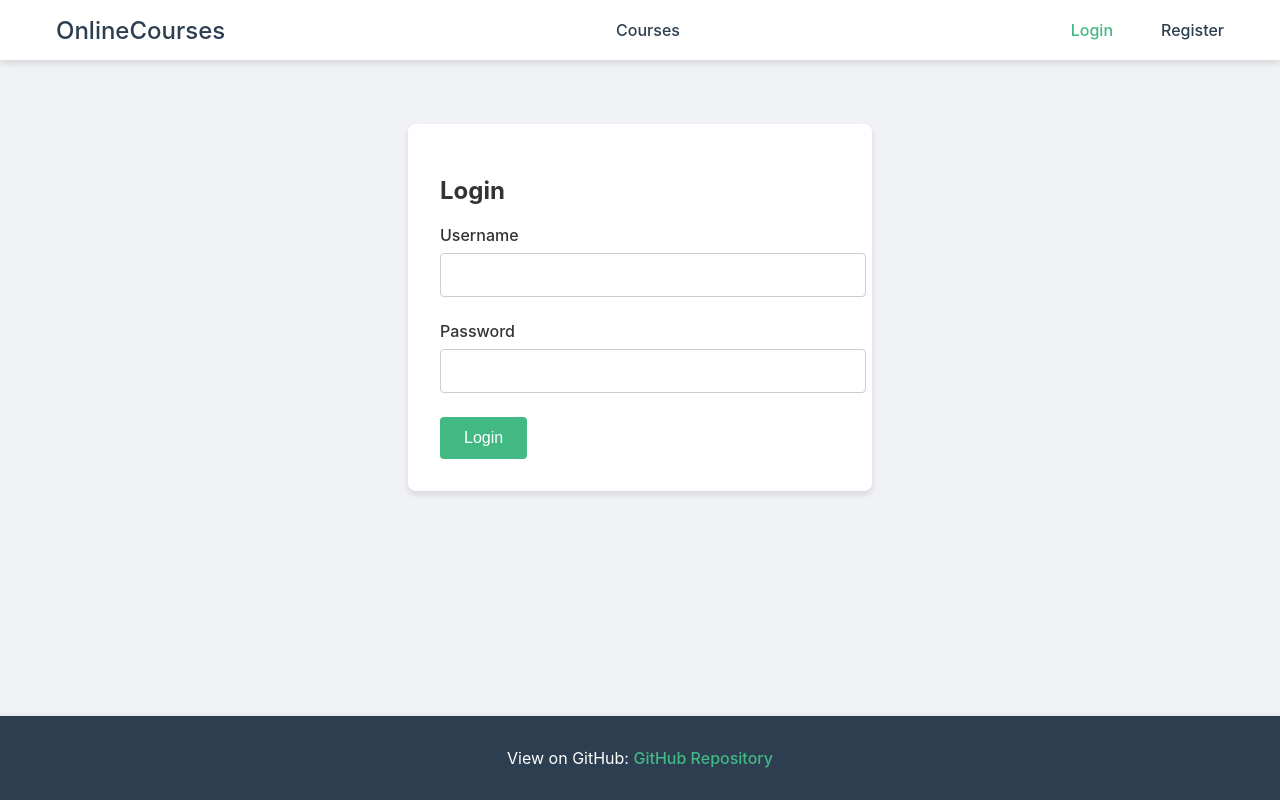
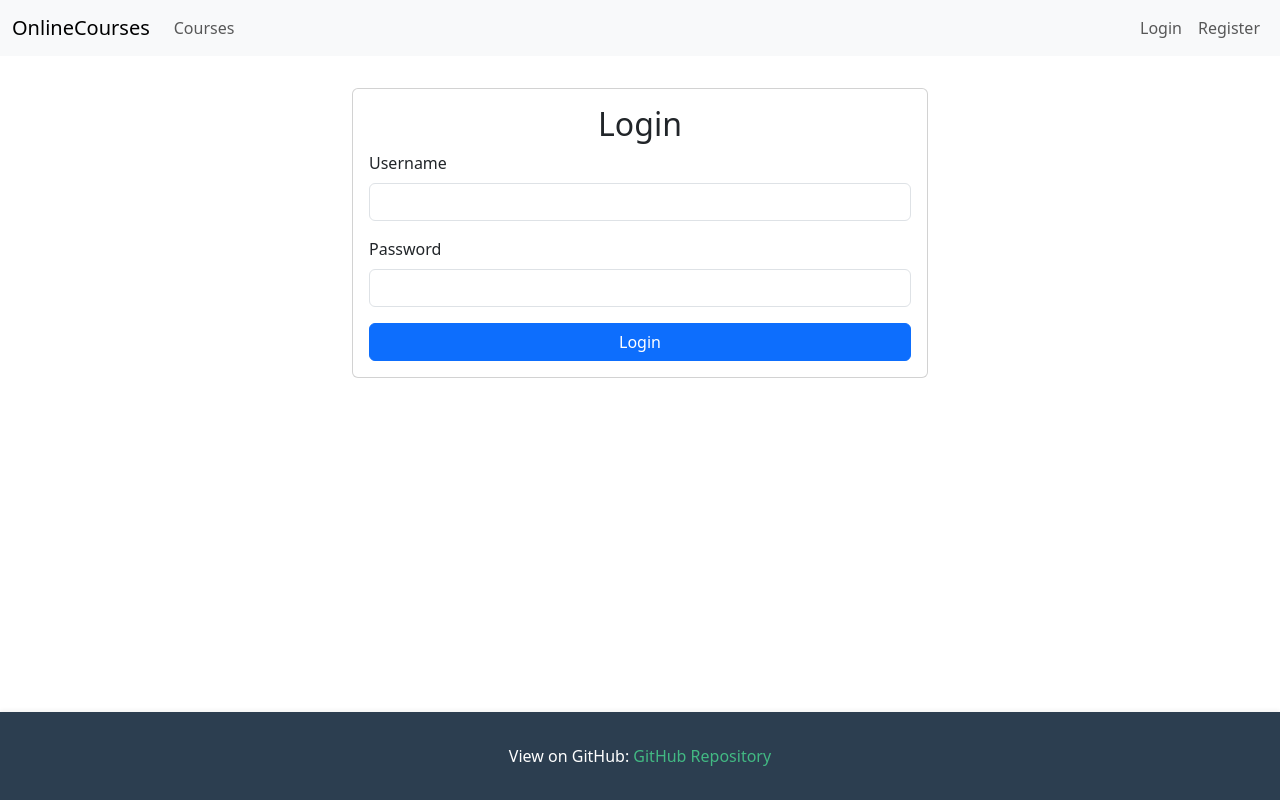
Before and after one commit to ruldak/vue_online_course, a Vue app: page /login in a window 1280 px wide. Built offline with nearby package versions, Linux system fonts and the light colour scheme.

Commit message:
change style to bootstrap

```diff
--- a/package.json
+++ b/package.json
@@ -9,7 +9,9 @@
     "preview": "vite preview"
   },
   "dependencies": {
+    "@popperjs/core": "^2.11.8",
     "axios": "^1.12.2",
+    "bootstrap": "^5.3.8",
     "js-cookie": "^3.0.5",
     "vue": "^3.5.22",
     "vue-router": "^4.6.3"
--- a/src/App.vue
+++ b/src/App.vue
@@ -1,23 +1,42 @@
 <template>
   <div id="app-container">
-    <header class="app-header">
-      <nav class="main-nav">
-        <router-link class="nav-brand" to="/">OnlineCourses</router-link>
-        <div class="nav-links">
-          <router-link to="/">Courses</router-link>
-          <router-link v-if="isLoggedIn" to="/my-courses">My Courses</router-link>
-        </div>
-        <div class="nav-auth">
-          <router-link v-if="isLoggedIn" to="/cart">Cart</router-link>
-          <template v-if="!isLoggedIn">
-            <router-link to="/login">Login</router-link>
-            <router-link to="/register">Register</router-link>
-          </template>
-          <a href="#" v-if="isLoggedIn" @click.prevent="logout">Logout</a>
+    <header>
+      <nav class="navbar navbar-expand-lg navbar-light bg-light">
+        <div class="container-fluid">
+          <router-link class="navbar-brand" to="/">OnlineCourses</router-link>
+          <button class="navbar-toggler" type="button" data-bs-toggle="collapse" data-bs-target="#navbarNav" aria-controls="navbarNav" aria-expanded="false" aria-label="Toggle navigation">
+            <span class="navbar-toggler-icon"></span>
+          </button>
+          <div class="collapse navbar-collapse" id="navbarNav">
+            <ul class="navbar-nav me-auto mb-2 mb-lg-0">
+              <li class="nav-item">
+                <router-link class="nav-link" to="/">Courses</router-link>
+              </li>
+              <li class="nav-item" v-if="isLoggedIn">
+                <router-link class="nav-link" to="/my-courses">My Courses</router-link>
+              </li>
+            </ul>
+            <ul class="navbar-nav">
+              <li class="nav-item" v-if="isLoggedIn">
+                <router-link class="nav-link" to="/cart">Cart</router-link>
+              </li>
+              <template v-if="!isLoggedIn">
+                <li class="nav-item">
+                  <router-link class="nav-link" to="/login">Login</router-link>
+                </li>
+                <li class="nav-item">
+                  <router-link class="nav-link" to="/register">Register</router-link>
+                </li>
+              </template>
+              <li class="nav-item" v-if="isLoggedIn">
+                <a class="nav-link" href="#" @click.prevent="logout">Logout</a>
+              </li>
+            </ul>
+          </div>
         </div>
       </nav>
     </header>
-    <main class="main-content">
+    <main class="main-content container-fluid">
       <router-view />
     </main>
 
@@ -133,98 +152,9 @@ body {
   width: 100%;
 }
 
-/* Header & Nav */
-.app-header {
-  background-color: var(--card-bg-color);
-  box-shadow: var(--box-shadow);
-  padding: 0 2rem;
-}
 
-.main-nav {
-  display: flex;
-  justify-content: space-between;
-  align-items: center;
-  height: 60px;
-  max-width: 1200px;
-  margin: 0 auto;
-}
 
-.main-nav a {
-  color: var(--secondary-color);
-  text-decoration: none;
-  padding: 0.5rem 1rem;
-  font-weight: 500;
-  transition: color 0.3s;
-}
 
-.main-nav a:hover, .main-nav a.router-link-exact-active {
-  color: var(--primary-color);
-}
-
-.nav-brand {
-  font-size: 1.5rem;
-  font-weight: bold;
-}
-
-.nav-links, .nav-auth {
-  display: flex;
-  gap: 1rem;
-}
-
-/* Form Styles */
-.form-container {
-  background: var(--card-bg-color);
-  padding: 2rem;
-  border-radius: var(--border-radius);
-  box-shadow: var(--box-shadow);
-  max-width: 400px;
-  margin: 2rem auto;
-}
-
-.form-group {
-  margin-bottom: 1.5rem;
-}
-
-.form-group label {
-  display: block;
-  margin-bottom: 0.5rem;
-  font-weight: 500;
-}
-
-.form-group input {
-  width: 100%;
-  padding: 0.75rem;
-  border: 1px solid #ccc;
-  border-radius: 4px;
-  font-size: 1rem;
-}
-
-/* Button Styles */
-.btn {
-  display: inline-block;
-  padding: 0.75rem 1.5rem;
-  border: none;
-  border-radius: 4px;
-  background-color: var(--primary-color);
-  color: white;
-  font-size: 1rem;
-  font-weight: 500;
-  cursor: pointer;
-  text-align: center;
-  text-decoration: none;
-  transition: background-color 0.3s;
-}
-
-.btn:hover {
-  background-color: #36a476;
-}
-
-.btn-danger {
-    background-color: #e74c3c;
-}
-.btn-danger:hover {
-    background-color: #c0392b;
-}
 
 /* Alert Styles */
 .alert {
--- a/src/main.js
+++ b/src/main.js
@@ -1,7 +1,10 @@
 import { createApp } from 'vue'
 import App from './App.vue'
 import router from './router'
+import 'bootstrap/dist/css/bootstrap.css'
 
 const app = createApp(App)
 app.use(router)
 app.mount('#app')
+
+import 'bootstrap/dist/js/bootstrap.js'
--- a/src/views/CartView.vue
+++ b/src/views/CartView.vue
@@ -3,41 +3,51 @@
     <h1>My Cart</h1>
     <div v-if="loading" class="loading-spinner">Loading...</div>
     <div v-if="error" class="alert alert-danger">{{ error }}</div>
-    <div v-if="cart" class="cart-container">
+    <div v-if="cart" class="row">
+      <div class="col-md-8">
         <div v-if="cart.items.length === 0">
           <p>Your cart is empty.</p>
         </div>
-      <template v-else>
-        <ul class="cart-items-list">
-          <li v-for="item in cart.items" :key="item.id" :class="['cart-item', item.status]">
-            <span class="item-name">{{ item.course_name }}</span>
-            <span class="item-price">${{ item.course_price }}</span>
-            <span v-if="item.status == 'sold'" class="item-price">SOLD</span>
-            <button v-if="item.status === 'in_cart'" class="removeBtn btn btn-danger" @click="removeItem(item.id)">Remove</button>
+        <ul v-else class="list-group">
+          <li v-for="item in cart.items" :key="item.id" class="list-group-item d-flex justify-content-between align-items-center" :class="{ 'text-muted': item.status === 'sold' }">
+            <div>
+              <h5 class="mb-1">{{ item.course_name }}</h5>
+              <small>${{ item.course_price }}</small>
+            </div>
+            <div>
+              <span v-if="item.status == 'sold'" class="badge bg-secondary">SOLD</span>
+              <button v-if="item.status === 'in_cart'" class="btn btn-danger btn-sm" @click="removeItem(item.id)">Remove</button>
+            </div>
           </li>
         </ul>
-        <div class="cart-summary">
-          <div class="total-price">
+      </div>
+      <div class="col-md-4">
+        <div class="card">
+          <div class="card-body">
+            <h5 class="card-title">Cart Summary</h5>
+            <ul class="list-group list-group-flush">
+              <li class="list-group-item d-flex justify-content-between">
                 <span>Total (USD)</span>
                 <strong>${{ cart.total_price }}</strong>
+              </li>
+            </ul>
+            <div class="mt-3">
+              <p class="small">For PayPal checkout testing (sandbox mode — no real money involved), you can use the following credentials:</p>
+              <p class="small"><strong>Email:</strong> sb-hb9du47069562@personal.example.com</p>
+              <p class="small"><strong>password:</strong> 8cF//@08</p>
             </div>
-          <div>
-            <p>For PayPal checkout testing (sandbox mode — no real money involved), you can use the following credentials:</p>
-            <p><strong>Email:</strong> sb-hb9du47069562@personal.example.com</p>
-            <p><strong>password:</strong> 8cF//@08</p>
+            <button :disabled="isAllSold" class="btn btn-primary w-100 mt-3" @click="handlePayPalCheckout">Checkout with PayPal</button>
+            <hr>
+            <div class="mt-3">
+              <p class="small">For Stripe checkout testing (sandbox mode — no real money used), you can use the following test card:</p>
+              <p class="small"><strong>Card Number:</strong> 4242 4242 4242 4242</p>
+              <p class="small"><strong>Expiration Date:</strong> Any future date (e.g., 12/34)</p>
+              <p class="small"><strong>CVC:</strong>  Any 3 digits (e.g., 123)</p>
             </div>
-          <button :disabled="isAllSold" class="btn" @click="handlePayPalCheckout">Checkout with PayPal</button>
-          <br>
-          <br>
-          <div>
-            <p>For Stripe checkout testing (sandbox mode — no real money used), you can use the following test card:</p>
-            <p><strong>Card Number:</strong> 4242 4242 4242 4242</p>
-            <p><strong>Expiration Date:</strong> Any future date (e.g., 12/34)</p>
-            <p><strong>CVC:</strong>  Any 3 digits (e.g., 123)</p>
+            <button :disabled="isAllSold" class="btn btn-primary w-100 mt-3" @click="handleStripeCheckout">Checkout with card</button>
           </div>
-          <button :disabled="isAllSold" class="btn" @click="handleStripeCheckout">Checkout with card</button>
         </div>
-      </template>
+      </div>
     </div>
   </div>
 </template>
@@ -125,64 +135,3 @@ watch(cart, () => {
 
 onMounted(fetchCart);
 </script>
-
-<style scoped>
-.cart-container {
-    background: var(--card-bg-color);
-    padding: 2rem;
-    border-radius: var(--border-radius);
-    box-shadow: var(--box-shadow);
-}
-.cart-items-list {
-    list-style: none;
-    padding: 0;
-    margin: 0;
-}
-.sold {
-  color: #aaa;
-  cursor: default;
-  background-color: #f5f5f5;
-}
-.sold > *:not(button) {
-  opacity: 0.6;
-  text-decoration: line-through;
-  pointer-events: none;
-}
-.cart-item {
-    display: flex;
-    justify-content: space-between;
-    align-items: center;
-    padding: 1rem 0;
-    border-bottom: 1px solid #eee;
-}
-.cart-item:last-child {
-    border-bottom: none;
-}
-.item-name {
-    font-weight: 500;
-}
-.cart-summary {
-    margin-top: 2rem;
-    padding-top: 1rem;
-    border-top: 2px solid #eee;
-    text-align: right;
-}
-.total-price {
-    font-size: 1.2rem;
-    margin-bottom: 1.5rem;
-}
-.total-price span {
-    color: #555;
-}
-.total-price strong {
-    margin-left: 1rem;
-    color: var(--secondary-color);
-}
-button:disabled {
-  opacity: 0.5;
-  background-color: #ccc;
-  color: #666;
-  cursor: not-allowed;
-  border: 1px solid #aaa;
-}
-</style>
--- a/src/views/CourseDetailView.vue
+++ b/src/views/CourseDetailView.vue
@@ -2,20 +2,22 @@
   <div class="course-detail-view">
     <div v-if="loading" class="loading-spinner">Loading...</div>
     <div v-if="error" class="alert alert-danger">{{ error }}</div>
-    <div v-if="course" class="course-content">
-      <h1>{{ course.title }}</h1>
-      <p class="meta">
-        <span><strong>Instructor:</strong> {{ course.instructor_name }}</span>
-        <span><strong>Category:</strong> {{ course.category_name }}</span>
-      </p>
-      <p class="price">${{ course.price }}</p>
-      <hr>
-      <p class="description">{{ course.description }}</p>
-      <button class="btn" @click="handleAddToCart" :disabled="isAdding">
-        {{ isAdding ? 'Adding...' : 'Add to Cart' }}
-      </button>
-      <div v-if="addError" class="alert alert-danger">{{ addError }}</div>
-      <div v-if="addSuccess" class="alert alert-success">Course added to cart!</div>
+    <div v-if="course" class="card">
+      <div class="card-body">
+        <h1 class="card-title">{{ course.title }}</h1>
+        <h6 class="card-subtitle mb-2 text-muted">
+          <span><strong>Instructor:</strong> {{ course.instructor_name }}</span>
+          <span class="ms-3"><strong>Category:</strong> {{ course.category_name }}</span>
+        </h6>
+        <p class="card-text fs-4 fw-bold">${{ course.price }}</p>
+        <hr>
+        <p class="card-text">{{ course.description }}</p>
+        <button class="btn btn-primary" @click="handleAddToCart" :disabled="isAdding">
+          {{ isAdding ? 'Adding...' : 'Add to Cart' }}
+        </button>
+        <div v-if="addError" class="alert alert-danger mt-3">{{ addError }}</div>
+        <div v-if="addSuccess" class="alert alert-success mt-3">Course added to cart!</div>
+      </div>
     </div>
   </div>
 </template>
@@ -65,34 +67,3 @@ const handleAddToCart = async () => {
   }
 };
 </script>
-
-<style scoped>
-.course-content {
-  background: var(--card-bg-color);
-  padding: 2rem;
-  border-radius: var(--border-radius);
-  box-shadow: var(--box-shadow);
-}
-
-.meta {
-  display: flex;
-  gap: 2rem;
-  color: #555;
-  margin-bottom: 1rem;
-}
-
-.price {
-  font-size: 1.5rem;
-  font-weight: bold;
-  color: var(--primary-color);
-  margin-bottom: 1rem;
-}
-
-.description {
-  line-height: 1.6;
-}
-
-.btn {
-  margin-top: 1.5rem;
-}
-</style>
--- a/src/views/CourseLessonView.vue
+++ b/src/views/CourseLessonView.vue
@@ -2,11 +2,13 @@
   <div class="course-detail-view">
     <div v-if="loading" class="loading-spinner">Loading...</div>
     <div v-if="error" class="alert alert-danger">{{ error }}</div>
-    <div v-if="course" class="course-content">
-      <div v-for="c in course">
-        <h1>{{c.order}}. {{ c.title }}</h1>
-        <hr>
-        <p class="description">{{ c.content }}</p>
+    <div v-if="course">
+      <div v-for="c in course" :key="c.id" class="card mb-3">
+        <div class="card-body">
+          <h1 class="card-title">{{c.order}}. {{ c.title }}</h1>
+          <hr>
+          <p class="card-text">{{ c.content }}</p>
+        </div>
       </div>
     </div>
   </div>
@@ -34,16 +36,3 @@ onMounted(async () => {
   }
 });
 </script>
-
-<style scoped>
-.course-content {
-  background: var(--card-bg-color);
-  padding: 2rem;
-  border-radius: var(--border-radius);
-  box-shadow: var(--box-shadow);
-}
-
-.description {
-  line-height: 1.6;
-}
-</style>
--- a/src/views/CourseListView.vue
+++ b/src/views/CourseListView.vue
@@ -1,28 +1,40 @@
 <template>
   <div class="course-list-view">
     <h1>Available Courses</h1>
-    <label for="filter-dropdown">Category: </label>
-    <select id="filter-dropdown" v-model="filters.category" name="myOption">
+    <div class="row mb-3">
+      <div class="col-md-4">
+        <label for="filter-dropdown" class="form-label">Category: </label>
+        <select id="filter-dropdown" v-model="filters.category" class="form-select">
           <option value="">Any</option>
           <option v-for="c in categories" :value="c.id">{{c.name}}</option>
         </select>
-    <label for="order-by">Order By: </label>
-    <select id="order-by" v-model="filters.ordering" name="myOption">
+      </div>
+      <div class="col-md-4">
+        <label for="order-by" class="form-label">Order By: </label>
+        <select id="order-by" v-model="filters.ordering" class="form-select">
           <option value="-created_at">Newest</option>
           <option value="-rating">Highest Rated</option>
           <option value="-price">Price</option>
         </select>
-    <button class="btn" @click="fetchFilter">submit</button>
+      </div>
+      <div class="col-md-4 d-flex align-items-end">
+        <button class="btn btn-primary" @click="fetchFilter">Submit</button>
+      </div>
+    </div>
     <div v-if="loading" class="loading-spinner">Loading...</div>
     <div v-if="error" class="alert alert-danger">{{ error }}</div>
-    <div v-if="courses.length" class="course-grid">
-      <div class="course-card" v-for="course in courses" :key="course.id">
-        <h3>{{ course.title }}</h3>
-        <p class="instructor">By {{ course.instructor_name }} | {{course.category_name}}</p>
-        <p class="description">{{ course.description.substring(0, 100) }}...</p>
-        <p class="price">${{ course.price }}</p>
-        <p class="instructor">Rating: {{ course.rating }}/5</p>
-        <router-link :to="{ name: 'CourseDetail', params: { id: course.id } }" class="btn">View Details</router-link>
+    <div v-if="courses.length" class="row">
+      <div class="col-md-4 mb-4" v-for="course in courses" :key="course.id">
+        <div class="card h-100">
+          <div class="card-body d-flex flex-column">
+            <h5 class="card-title">{{ course.title }}</h5>
+            <h6 class="card-subtitle mb-2 text-muted">By {{ course.instructor_name }} | {{course.category_name}}</h6>
+            <p class="card-text">{{ course.description.substring(0, 100) }}...</p>
+            <p class="card-text fw-bold">${{ course.price }}</p>
+            <p class="card-text">Rating: {{ course.rating }}/5</p>
+            <router-link :to="{ name: 'CourseDetail', params: { id: course.id } }" class="btn btn-primary mt-auto">View Details</router-link>
+          </div>
+        </div>
       </div>
     </div>
   </div>
@@ -72,59 +84,3 @@ onMounted(async () => {
   await fetchFilter()
 });
 </script>
-
-<style scoped>
-.course-grid {
-  display: grid;
-  grid-template-columns: repeat(auto-fill, minmax(300px, 1fr));
-  gap: 1.5rem;
-}
-
-.course-card {
-  background: var(--card-bg-color);
-  border-radius: var(--border-radius);
-  box-shadow: var(--box-shadow);
-  padding: 1.5rem;
-  display: flex;
-  flex-direction: column;
-}
-
-.course-card h3 {
-  margin-top: 0;
-  color: var(--secondary-color);
-}
-
-.course-card .instructor {
-  font-style: italic;
-  color: #666;
-  margin-bottom: 1rem;
-}
-
-.course-card .description {
-  flex-grow: 1;
-}
-
-.course-card .price {
-  font-weight: bold;
-  font-size: 1.2rem;
-  color: var(--primary-color);
-}
-
-.course-card .btn {
-  margin-top: 1rem;
-}
-
-select {
-  border: 2px solid #dddddd;
-  background: #eeeeee;
-  padding: 10px;
-  transition: 0.4s;
-  margin-bottom: 20px;
-  margin-right: 20px;
-}
-
-select:hover,
-select:focus {
-  background: #dddddd;
-}
-</style>
--- a/src/views/LoginView.vue
+++ b/src/views/LoginView.vue
@@ -1,17 +1,25 @@
 <template>
-  <form @submit.prevent="handleLogin" class="form-container">
-    <h2>Login</h2>
-    <div class="form-group">
-      <label for="username">Username</label>
-      <input type="text" id="username" v-model="username" required>
+  <div class="row justify-content-center">
+    <div class="col-md-6">
+      <div class="card">
+        <div class="card-body">
+          <h2 class="card-title text-center">Login</h2>
+          <form @submit.prevent="handleLogin">
+            <div class="mb-3">
+              <label for="username" class="form-label">Username</label>
+              <input type="text" id="username" class="form-control" v-model="username" required>
+            </div>
+            <div class="mb-3">
+              <label for="password" class="form-label">Password</label>
+              <input type="password" id="password" class="form-control" v-model="password" required>
+            </div>
+            <div v-if="error" class="alert alert-danger">{{ error }}</div>
+            <button type="submit" class="btn btn-primary w-100">Login</button>
+          </form>
+        </div>
+      </div>
     </div>
-    <div class="form-group">
-      <label for="password">Password</label>
-      <input type="password" id="password" v-model="password" required>
-    </div>
-    <div v-if="error" class="alert alert-danger">{{ error }}</div>
-    <button type="submit" class="btn">Login</button>
-  </form>
+  </div>
 </template>
 
 <script setup>
--- a/src/views/MyCoursesView.vue
+++ b/src/views/MyCoursesView.vue
@@ -3,12 +3,12 @@
     <h1>My Enrolled Courses</h1>
     <div v-if="loading" class="loading-spinner">Loading...</div>
     <div v-if="error" class="alert alert-danger">{{ error }}</div>
-    <div v-if="enrollments.length" class="courses-container">
-      <ul class="enrolled-list">
-        <li v-for="enrollment in enrollments" :key="enrollment.id" class="enrolled-item">
-          <router-link :to="{ name: 'CourseLessons', params: { id: enrollment.course } }">{{ enrollment.course_title }}</router-link>
-        </li>
-      </ul>
+    <div v-if="enrollments.length">
+      <div class="list-group">
+        <router-link v-for="enrollment in enrollments" :key="enrollment.id" :to="{ name: 'CourseLessons', params: { id: enrollment.course } }" class="list-group-item list-group-item-action">
+          {{ enrollment.course_title }}
+        </router-link>
+      </div>
     </div>
     <div v-else-if="!loading">
       <p>You are not enrolled in any courses yet.</p>
@@ -36,25 +36,3 @@ onMounted(async () => {
   }
 });
 </script>
-
-<style scoped>
-.courses-container {
-    background: var(--card-bg-color);
-    padding: 2rem;
-    border-radius: var(--border-radius);
-    box-shadow: var(--box-shadow);
-}
-.enrolled-list {
-    list-style: none;
-    padding: 0;
-    margin: 0;
-}
-.enrolled-item {
-    padding: 1rem;
-    border-bottom: 1px solid #eee;
-    font-size: 1.1rem;
-}
-.enrolled-item:last-child {
-    border-bottom: none;
-}
-</style>
--- a/src/views/RegisterView.vue
+++ b/src/views/RegisterView.vue
@@ -1,32 +1,40 @@
 <template>
-  <form @submit.prevent="handleRegister" class="form-container">
-    <h2>Register</h2>
-    <div class="form-group">
-      <label for="username">Username</label>
-      <input type="text" id="username" v-model="form.username" required>
+  <div class="row justify-content-center">
+    <div class="col-md-6">
+      <div class="card">
+        <div class="card-body">
+          <h2 class="card-title text-center">Register</h2>
+          <form @submit.prevent="handleRegister">
+            <div class="mb-3">
+              <label for="username" class="form-label">Username</label>
+              <input type="text" id="username" class="form-control" v-model="form.username" required>
             </div>
-    <div class="form-group">
-      <label for="email">Email</label>
-      <input type="email" id="email" v-model="form.email">
+            <div class="mb-3">
+              <label for="email" class="form-label">Email</label>
+              <input type="email" id="email" class="form-control" v-model="form.email">
             </div>
-    <div class="form-group">
-      <label for="password">Password</label>
-      <input type="password" id="password" v-model="form.password" required>
+            <div class="mb-3">
+              <label for="password" class="form-label">Password</label>
+              <input type="password" id="password" class="form-control" v-model="form.password" required>
             </div>
-    <div class="form-group">
-      <label for="password2">Confirm Password</label>
-      <input type="password" id="password2" v-model="form.password2" required>
+            <div class="mb-3">
+              <label for="password2" class="form-label">Confirm Password</label>
+              <input type="password" id="password2" class="form-control" v-model="form.password2" required>
             </div>
             <div v-if="error" class="alert alert-danger">
               <div v-for="(messages, field) in error" :key="field">
                 <strong>{{ field }}:</strong>
-        <ul style="margin: 0; padding-left: 20px;">
+                <ul class="mb-0 ps-3">
                   <li v-for="message in messages" :key="message">{{ message }}</li>
                 </ul>
               </div>
             </div>
-    <button type="submit" class="btn">Register</button>
+            <button type="submit" class="btn btn-primary w-100">Register</button>
           </form>
+        </div>
+      </div>
+    </div>
+  </div>
 </template>
 
 <script setup>
```
Also changed, not shown: 2 other files (tests, documents, lock files or other folders). Lines whose indentation alone changed are shown as unchanged.
